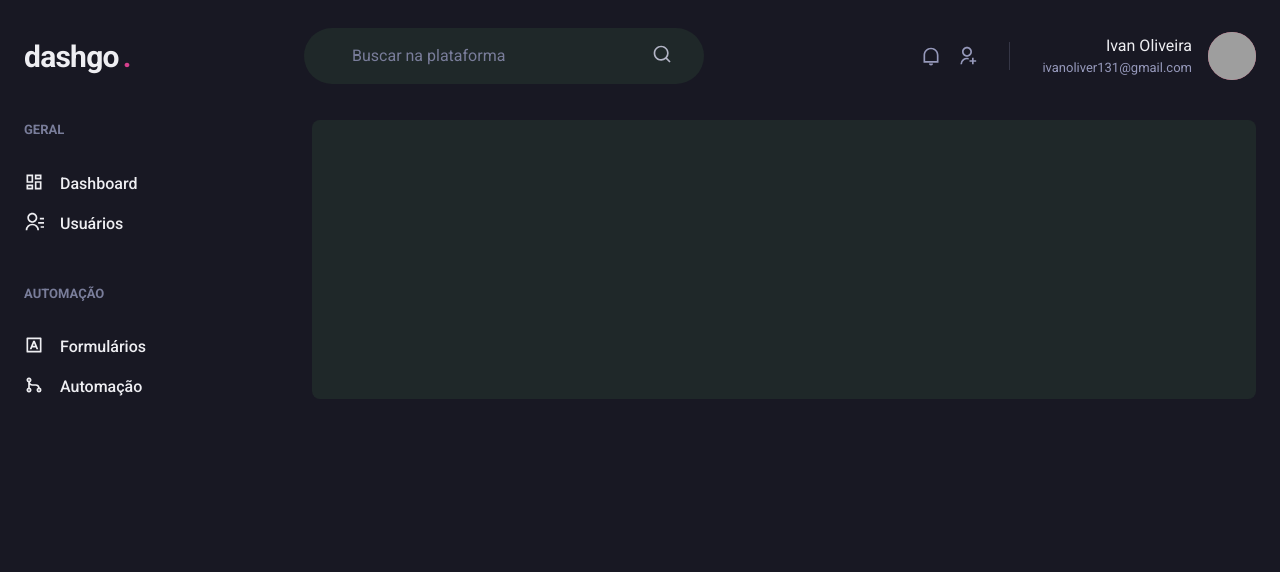
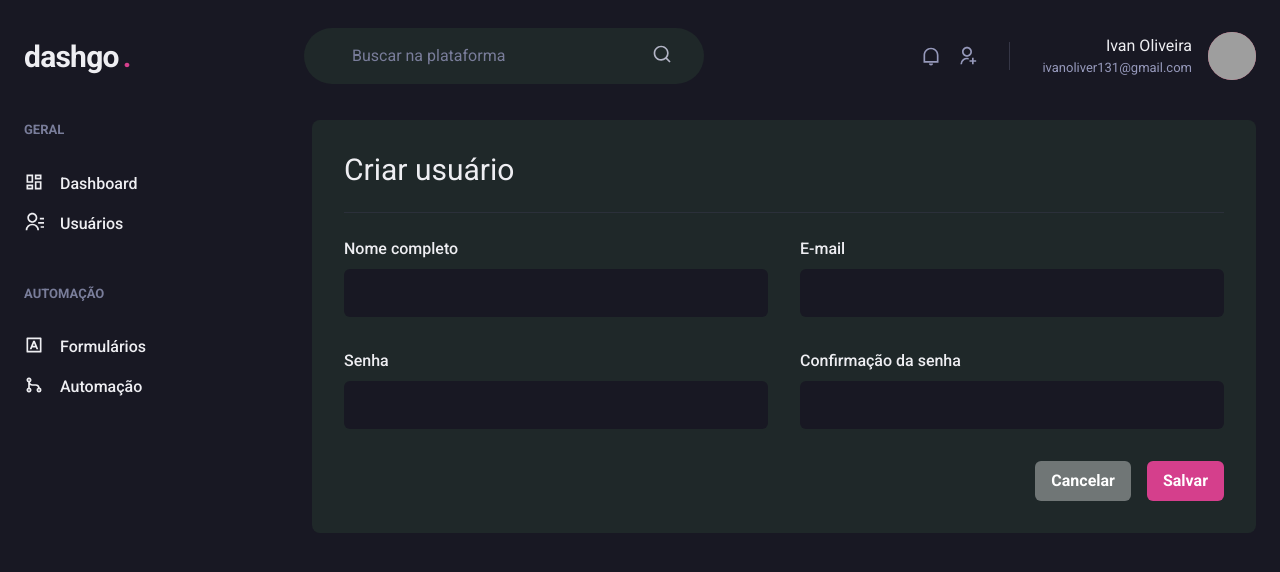
Before and after one commit to IvanOliver131/dashgo, a Next.js app: page /users/create in a window 1280 px wide. Shown: the top 572 px of the page. Built offline with nearby package versions, Linux system fonts and the light colour scheme; grey boxes are pictures that could not be loaded; a web font is replaced by a local one.

Commit message:
DevCommit

```diff
--- a/src/pages/users/create.tsx
+++ b/src/pages/users/create.tsx
@@ -1,4 +1,5 @@
-import { Box, Flex } from "@chakra-ui/react";
+import { Box, Button, Divider, Flex, Heading, HStack, SimpleGrid, VStack } from "@chakra-ui/react";
+import { Input } from "../../components/Form/Input";
 
 import { Header } from "../../components/Header";
 import { Sidebar } from "../../components/Sidebar";
@@ -22,7 +23,49 @@
           bg="gray.800"
           p="8"
         >
+          <Heading size="lg" fontWeight="normal">Criar usuário</Heading>
 
+          <Divider my="6" borderColor="gray.700"></Divider>
+
+          <VStack spacing="8">
+            <SimpleGrid
+              minChildWidth="240px"
+              spacing="8"
+              w="100%"
+            >
+              <Input name="name" type="name" label="Nome completo" />
+              <Input name="email" type="email" label="E-mail" />
+            </SimpleGrid>
+
+            <SimpleGrid
+              minChildWidth="240px"
+              spacing="8"
+              w="100%"
+            >
+              <Input name="password" type="password" label="Senha" />
+              <Input name="password_confirmation" type="password" label="Confirmação da senha" />
+            </SimpleGrid>
+          </VStack>
+
+          <Flex
+            mt="8"
+            justify="flex-end"
+          >
+            <HStack
+              spacing="4"
+            >
+              <Button
+                colorScheme="whiteAlpha"
+              >
+                Cancelar
+              </Button>
+              <Button
+                colorScheme="pink"
+              >
+                Salvar
+              </Button>
+            </HStack>
+          </Flex>
         </Box>
       </Flex>
     </Box>
```
